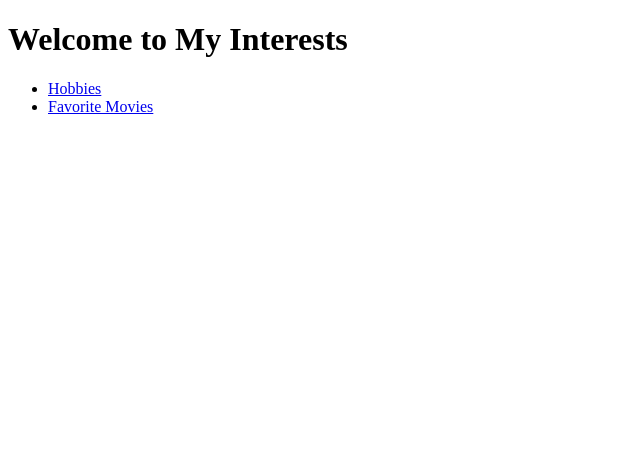
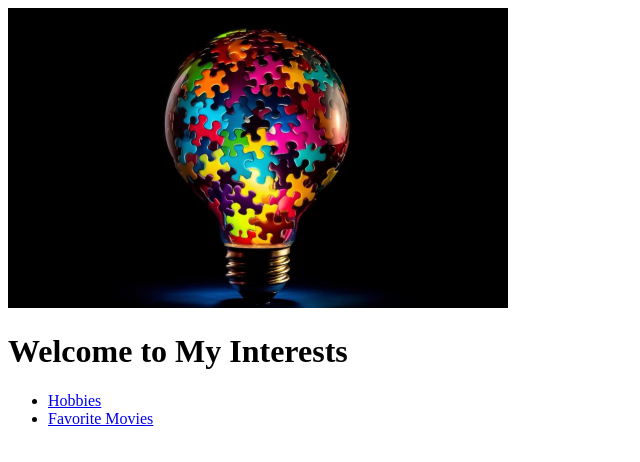
Before and after one commit to Tulipreactjsmain/creative-storm, a plain HTML site: page index.html in a window 1280 px wide. Shown: the whole page, without its empty margins (0-640 px from the left). Drawn offline with Linux system fonts and the light colour scheme.

Commit message:
removed movies.html

```diff
--- a/index.html
+++ b/index.html
@@ -1,11 +1,16 @@
 <!DOCTYPE html>
 <html lang="en">
   <head>
-    <meta charset="UTF-8">
-    <meta name="viewport" content="width=device-width, initial-scale=1.0">
+    <meta charset="UTF-8" />
+    <meta name="viewport" content="width=device-width, initial-scale=1.0" />
     <title>My Interests</title>
   </head>
   <body>
+    <img
+      src="./images/88301.jpg"
+      alt=""
+      style="height: 300px; width: 500px"
+    />
     <h1>Welcome to My Interests</h1>
 
     <nav>
```
Also changed, not shown: pages/movies/movies.html (deleted, +0 -11 lines), images/88301.jpg (added). Lines whose indentation alone changed are shown as unchanged.
